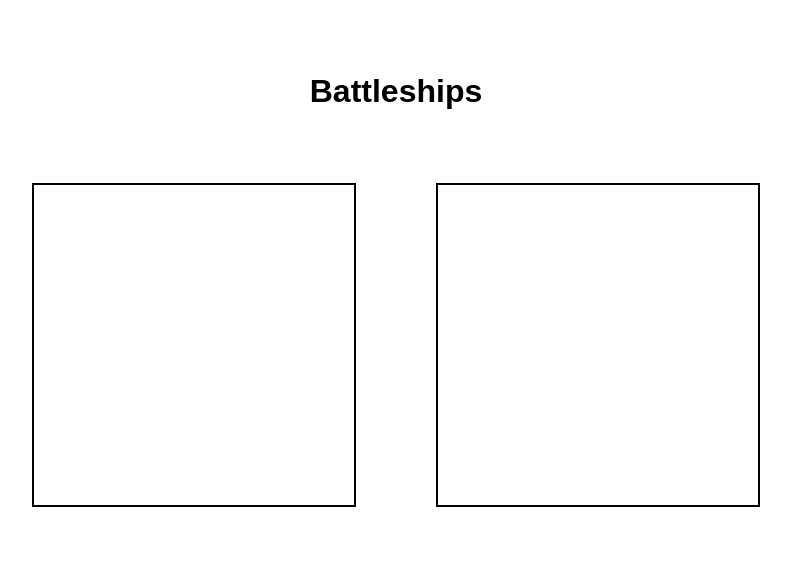
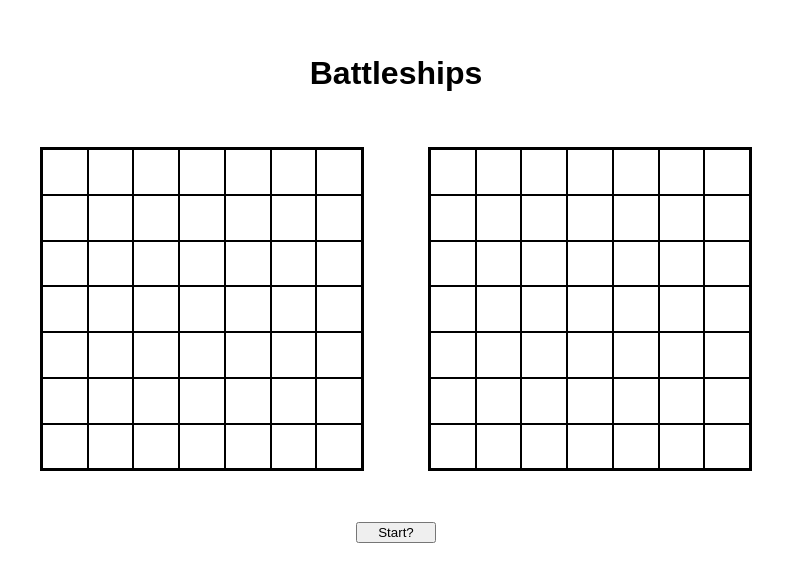
Before and after one commit to antwonthedamaja/odin-battleships, a website built with webpack: page dist/index.html in a window 1280 px wide. Shown: the whole page, without its empty margins (244-1035 px from the left). Built offline with Linux system fonts and the light colour scheme.

Commit message:
Finish up DOM elements

```diff
--- a/src/modules/ship.js
+++ b/src/modules/ship.js
@@ -1,5 +1,4 @@
 import * as board from './board.js';
-import * as computer from './computer.js';
 
 let playerShips = [];
 let computerShips = [];
--- a/src/style/style.css
+++ b/src/style/style.css
@@ -11,28 +11,42 @@ body {
     display: flex;
     justify-content: center;
     align-items: center;
-    flex-grow: 1;
+    flex-grow: 2;
     font-size: 2rem;
     font-weight: 700;
 }
 
+#container {
+    display: flex;
+    flex-direction: column;
+    flex-grow: 5;
+    align-items: center;
+}
+
 #content {
     display: flex;
-    flex-grow: 2;
     justify-content: center;
-    gap: 5rem;
-}
-
-#box1 {
-
-}
-
-#box2 {
-
+    gap: 4rem;
+    height: 55%;
+    width: 100%;
 }
 
 .box {
     height: 20rem;
     width: 20rem;
     border: 2px solid black;
+    display: flex;
+    flex-flow: row wrap;
 }
+
+.tile {
+    height: 2.8571rem;
+    width: 2.8571rem;
+    border: 1px solid black;
+    box-sizing: border-box;
+}
+
+button {
+    margin: 1rem;
+    width: 5rem;
+}
```
Also changed, not shown: dist/index.html, dist/main.js.
